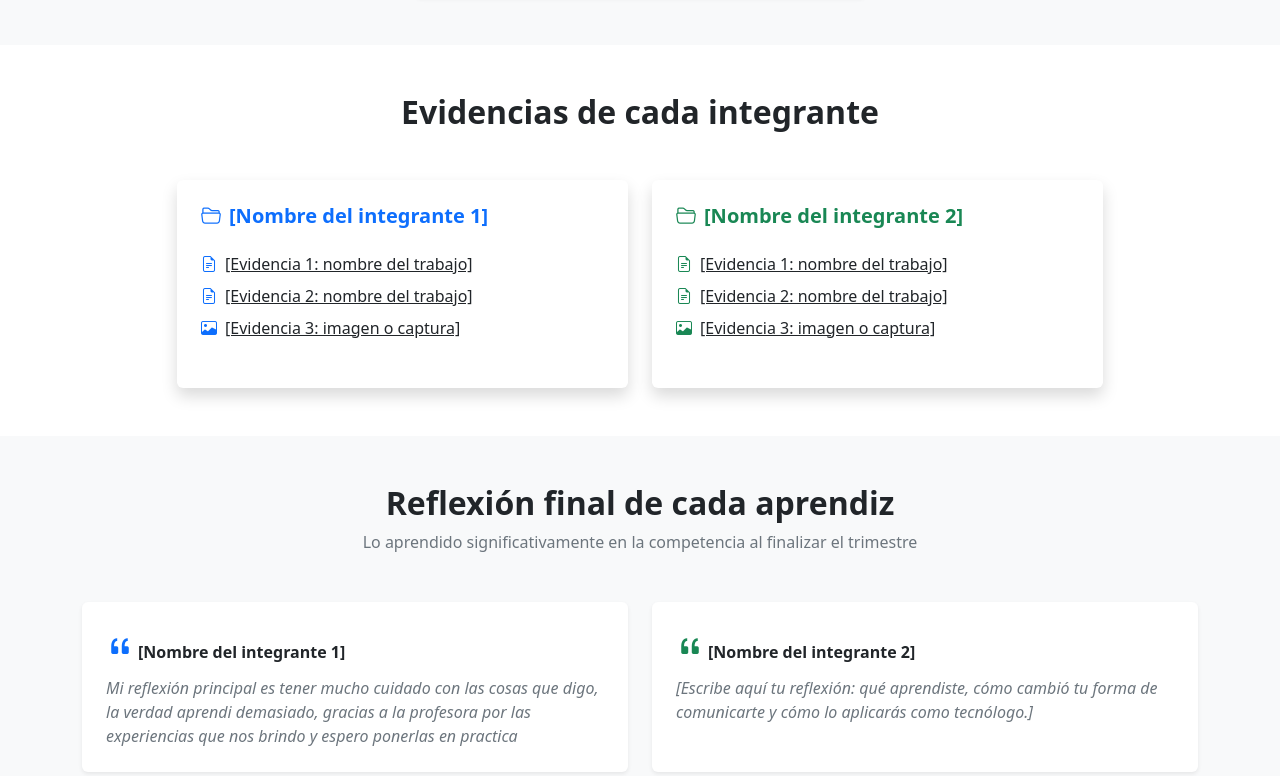
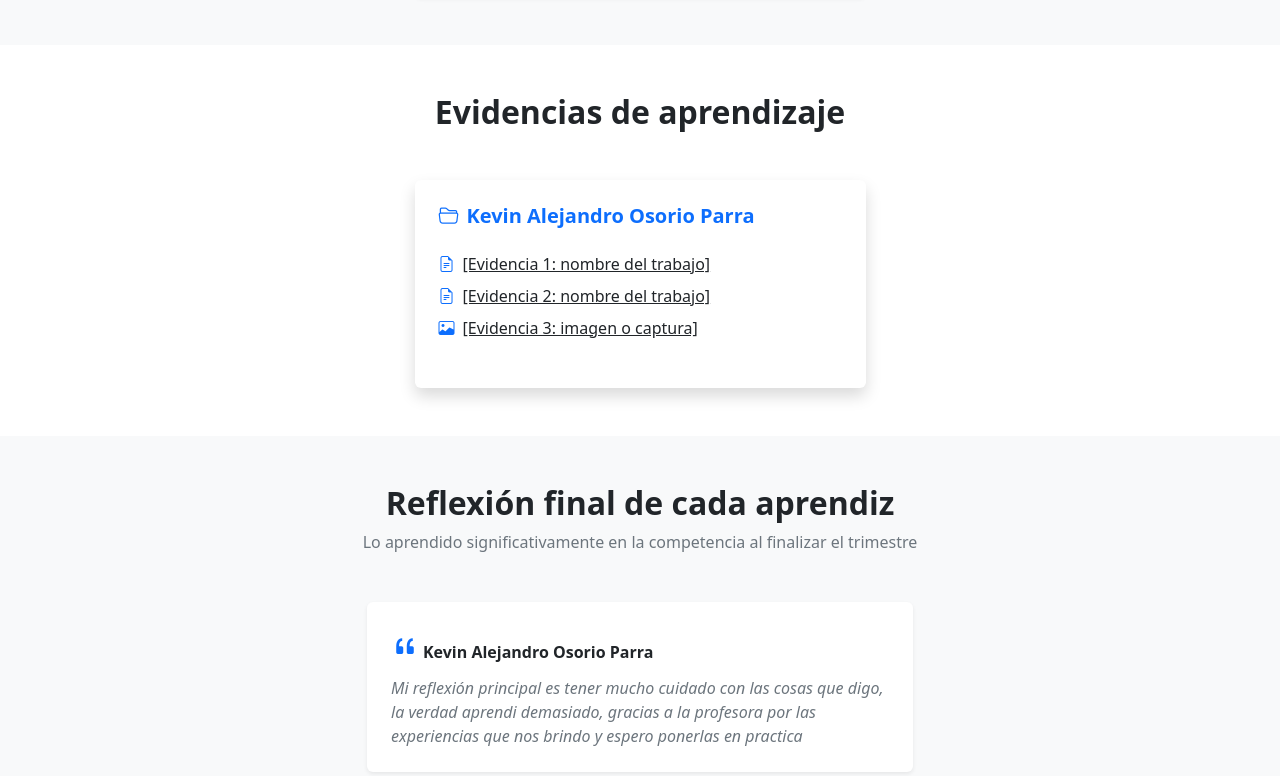
Before and after one commit to kevin28052018y-afk/iniciacion_bootstrapkaop, a plain HTML site: page index.html in a window 1280 px wide. Shown: the part 3174-3950 px from the top of the page. Drawn offline with nearby package versions, Linux system fonts and the light colour scheme.

Commit message:
Trabajo comunicacion

```diff
--- a/index.html
+++ b/index.html
@@ -200,29 +200,17 @@
     <!-- ============ EVIDENCIAS ============ -->
     <section id="evidencias" class="py-5">
         <div class="container">
-            <p class="text-center fw-bold mb-5 h2">Evidencias de cada integrante</p>
+            <p class="text-center fw-bold mb-5 h2">Evidencias de aprendizaje</p>
             <div class="row g-4 justify-content-center">
 
                 <!-- EVIDENCIAS INTEGRANTE 1 -->
                 <div class="col-md-6 col-lg-5">
                     <div class="card h-100 border-0 shadow p-4">
-                        <p class="fw-bold h5 text-primary"><i class="bi bi-folder2-open me-2"></i>[Nombre del integrante 1]</p>
+                        <p class="fw-bold h5 text-primary"><i class="bi bi-folder2-open me-2"></i>Kevin Alejandro Osorio Parra</p>
                         <ul class="list-unstyled my-3">
-                            <li class="mb-2"><i class="bi bi-file-earmark-text text-primary me-2"></i><a href="#" class="link-dark">[Evidencia 1: nombre del trabajo]</a></li>
-                            <li class="mb-2"><i class="bi bi-file-earmark-text text-primary me-2"></i><a href="#" class="link-dark">[Evidencia 2: nombre del trabajo]</a></li>
-                            <li class="mb-2"><i class="bi bi-image text-primary me-2"></i><a href="#" class="link-dark">[Evidencia 3: imagen o captura]</a></li>
-                        </ul>
-                    </div>
-                </div>
-
-                <!-- EVIDENCIAS INTEGRANTE 2 -->
-                <div class="col-md-6 col-lg-5">
-                    <div class="card h-100 border-0 shadow p-4">
-                        <p class="fw-bold h5 text-success"><i class="bi bi-folder2-open me-2"></i>[Nombre del integrante 2]</p>
-                        <ul class="list-unstyled my-3">
-                            <li class="mb-2"><i class="bi bi-file-earmark-text text-success me-2"></i><a href="#" class="link-dark">[Evidencia 1: nombre del trabajo]</a></li>
-                            <li class="mb-2"><i class="bi bi-file-earmark-text text-success me-2"></i><a href="#" class="link-dark">[Evidencia 2: nombre del trabajo]</a></li>
-                            <li class="mb-2"><i class="bi bi-image text-success me-2"></i><a href="#" class="link-dark">[Evidencia 3: imagen o captura]</a></li>
+                            <li class="mb-2"><i class="bi bi-file-earmark-text text-primary me-2"></i><a href="assets/documentos/evidencia1.docx" class="link-dark">[Evidencia 1: nombre del trabajo]</a></li>
+                            <li class="mb-2"><i class="bi bi-file-earmark-text text-primary me-2"></i><a href="assets/documentos/evidencia2.docx" class="link-dark">[Evidencia 2: nombre del trabajo]</a></li>
+                            <li class="mb-2"><i class="bi bi-image text-primary me-2"></i><a href="assets/imagenes/evidencia3.jpg" class="link-dark">[Evidencia 3: imagen o captura]</a></li>
                         </ul>
                     </div>
                 </div>
@@ -240,15 +228,8 @@
 
                 <div class="col-md-6">
                     <div class="card h-100 border-0 shadow-sm p-4">
-                        <p class="fw-bold mb-2"><i class="bi bi-quote text-primary fs-3 me-1"></i>[Nombre del integrante 1]</p>
+                        <p class="fw-bold mb-2"><i class="bi bi-quote text-primary fs-3 me-1"></i>Kevin Alejandro Osorio Parra</p>
                         <p class="fst-italic text-secondary mb-0">Mi reflexión principal es tener mucho cuidado con las cosas que digo, la verdad aprendi demasiado, gracias a la profesora por las experiencias que nos brindo y espero ponerlas en practica</p>
-                    </div>
-                </div>
-
-                <div class="col-md-6">
-                    <div class="card h-100 border-0 shadow-sm p-4">
-                        <p class="fw-bold mb-2"><i class="bi bi-quote text-success fs-3 me-1"></i>[Nombre del integrante 2]</p>
-                        <p class="fst-italic text-secondary mb-0">[Escribe aquí tu reflexión: qué aprendiste, cómo cambió tu forma de comunicarte y cómo lo aplicarás como tecnólogo.]</p>
                     </div>
                 </div>
 
```
Also changed, not shown: 2 other files.
